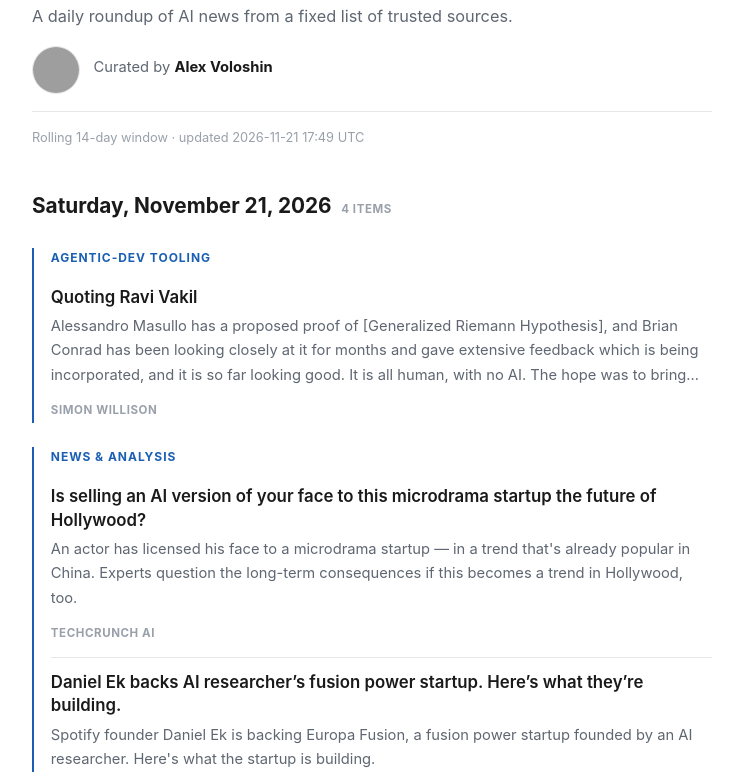
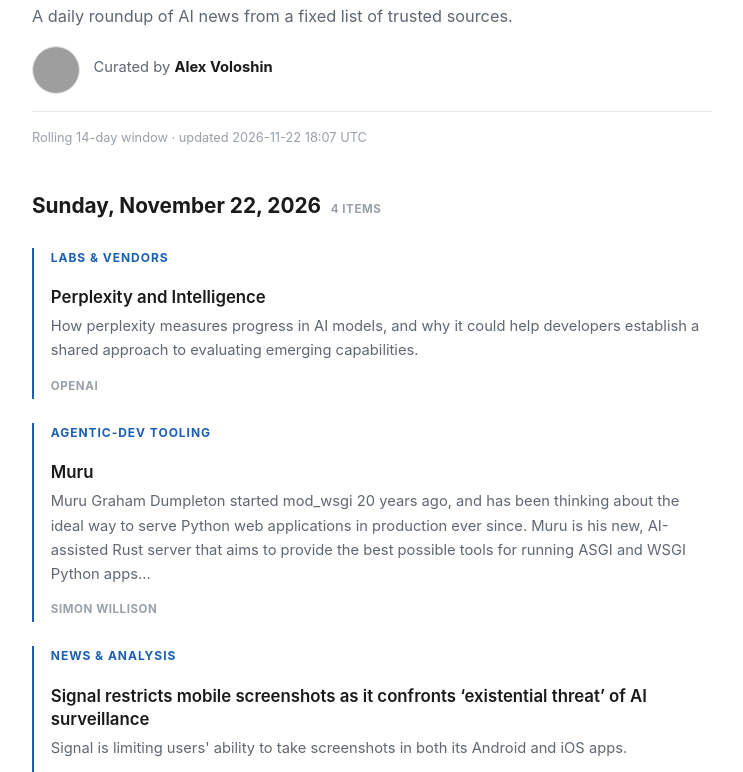
Before and after one commit to alex-voloshin-dev/ai-digest, a plain HTML site: page docs/index.html in a window 1280 px wide. Shown: the part 175-947 px from the top of the page, without its empty margins (268-1011 px from the left). Drawn offline with Linux system fonts and the light colour scheme; grey boxes are pictures that could not be loaded.

Commit message:
digest: 2026-11-22

```diff
--- a/docs/index.html
+++ b/docs/index.html
@@ -117,8 +117,24 @@ footer p { margin: 0; }
 <h1>AI Digest</h1>
 <p class="tagline">A daily roundup of AI news from a fixed list of trusted sources.</p>
 <div class="author"><img class="avatar" src="https://cdn.hashnode.com/uploads/avatars/69ffa642f239332df4ffa118/d25b9659-f828-4ee9-9eb4-8af9d56b3239.png?w=200&amp;h=200&amp;fit=crop&amp;crop=faces&amp;auto=compress,format&amp;format=webp" alt="Alex Voloshin" width="48" height="48"><div class="author-text"><p class="byline">Curated by <strong>Alex Voloshin</strong></p></div></div>
-<p class="meta">Rolling 14-day window &middot; updated 2026-11-21 17:49 UTC</p>
+<p class="meta">Rolling 14-day window &middot; updated 2026-11-22 18:07 UTC</p>
 </header>
+<div class="day">
+<h2>Sunday, November 22, 2026<span class="count">4 items</span></h2>
+<section class="cat">
+<h3>Labs &amp; vendors</h3>
+<article class="item"><a class="title" href="https://openai.com/index/perplexity-and-intelligence" target="_blank" rel="noopener">Perplexity and Intelligence</a><p class="summary">How perplexity measures progress in AI models, and why it could help developers establish a shared approach to evaluating emerging capabilities.</p><span class="source">OpenAI</span></article>
+</section>
+<section class="cat">
+<h3>Agentic-dev tooling</h3>
+<article class="item"><a class="title" href="https://simonwillison.net/2026/Nov/21/muru/" target="_blank" rel="noopener">Muru</a><p class="summary">Muru Graham Dumpleton started mod_wsgi 20 years ago, and has been thinking about the ideal way to serve Python web applications in production ever since. Muru is his new, AI-assisted Rust server that aims to provide the best possible tools for running ASGI and WSGI Python apps…</p><span class="source">Simon Willison</span></article>
+</section>
+<section class="cat">
+<h3>News &amp; analysis</h3>
+<article class="item"><a class="title" href="https://techcrunch.com/2026/11/21/signal-restricts-mobile-screenshots-as-it-confronts-existential-threat-of-ai-surveillance/" target="_blank" rel="noopener">Signal restricts mobile screenshots as it confronts ‘existential threat’ of AI surveillance</a><p class="summary">Signal is limiting users&#x27; ability to take screenshots in both its Android and iOS apps.</p><span class="source">TechCrunch AI</span></article>
+<article class="item"><a class="title" href="https://techcrunch.com/2026/11/21/a-tale-of-two-nvidias/" target="_blank" rel="noopener">A tale of two Nvidias</a><p class="summary">We got two very different pictures of Nvidia — the company’s latest earnings report vs. the tech executives loudly calling for Jensen Huang’s return.</p><span class="source">TechCrunch AI</span></article>
+</section>
+</div>
 <div class="day">
 <h2>Saturday, November 21, 2026<span class="count">4 items</span></h2>
 <section class="cat">
@@ -444,21 +460,6 @@ footer p { margin: 0; }
 <article class="item"><a class="title" href="https://techcrunch.com/2026/11/07/chinese-exec-was-recruited-to-spy-on-nvidia-ceo-according-to-us-intelligence-memo/" target="_blank" rel="noopener">Megaspeed exec was recruited to spy on Nvidia CEO, according to US intelligence memo</a><p class="summary">A memo circulated earlier this year reportedly claimed that China’s Ministry of State Security recruited a female technology executive to spy on Nvidia&#x27;s CEO.</p><span class="source">TechCrunch AI</span></article>
 </section>
 </div>
-<div class="day">
-<h2>Saturday, November 7, 2026<span class="count">6 items</span></h2>
-<section class="cat">
-<h3>Agentic-dev tooling</h3>
-<article class="item"><a class="title" href="https://github.blog/ai-and-ml/github-copilot/beyond-code-generation-a-developers-guide-to-agentic-engineering/" target="_blank" rel="noopener">Beyond code generation: A developer’s guide to agentic engineering</a><p class="summary">Writing code got faster. The work around it didn&#x27;t. See how you can plan, write code, review changes, and investigate production issues with GitHub Copilot, and what work still needs your judgment. The post Beyond code generation: A developer’s guide to agentic engineering…</p><span class="source">GitHub Blog</span></article>
-</section>
-<section class="cat">
-<h3>News &amp; analysis</h3>
-<article class="item"><a class="title" href="https://techcrunch.com/2026/11/06/crusoe-sells-troubled-wyoming-data-center-project-to-google/" target="_blank" rel="noopener">Crusoe sells troubled Wyoming data center project to Google</a><p class="summary">The deal highlights the challenges of developing massive AI data centers.</p><span class="source">TechCrunch AI</span></article>
-<article class="item"><a class="title" href="https://techcrunch.com/2026/11/06/openai-reportedly-raises-an-additional-11-billion-at-a-1-25-trillion-valuation/" target="_blank" rel="noopener">OpenAI reportedly raises an additional $11 billion at a $1.25 trillion valuation</a><p class="summary">OpenAI has reportedly raised an additional $11 billion as part of a funding round that hasn&#x27;t closed yet but is expected to in the coming weeks.</p><span class="source">TechCrunch AI</span></article>
-<article class="item"><a class="title" href="https://techcrunch.com/2026/11/06/hundreds-of-artex-ai-hacking-tools-found-publicly-exposed-to-the-web/" target="_blank" rel="noopener">Hundreds of Artex AI hacking tools found publicly exposed to the web</a><p class="summary">Security researchers found hundreds of servers hosting the penetration testing tool Artex exposed to the internet, allowing anyone access to the hacking tool.</p><span class="source">TechCrunch AI</span></article>
-<article class="item"><a class="title" href="https://techcrunch.com/2026/11/06/meta-introduces-spaces-a-new-way-to-collaborate-with-your-muse-agent/" target="_blank" rel="noopener">Meta introduces Spaces, a new way to collaborate with your Muse agent</a><p class="summary">Meta&#x27;s Muse agents continue to get new features and integrations. Spaces promises to be a new way to interact with the AI helpers.</p><span class="source">TechCrunch AI</span></article>
-<article class="item"><a class="title" href="https://techcrunch.com/podcast/how-a-blue-wave-midterm-might-reshape-the-ai-industry/" target="_blank" rel="noopener">How a Blue Wave midterm might reshape the AI industry</a><p class="summary">Democrats’ historic victories in this week’s U.S. midterm elections could also transform the tech industry. The public voted on 41 data center-related ballot measures on Tuesday — in all but one, the majority voted to impose more restrictions on data center development. And even…</p><span class="source">TechCrunch AI</span></article>
-</section>
-</div>
 <footer>
 <p>Automated, unattended news page. Built deterministically from a fixed list
 of trusted source feeds; every item links to its origin.</p>
```
Also changed, not shown: 1 other file.
